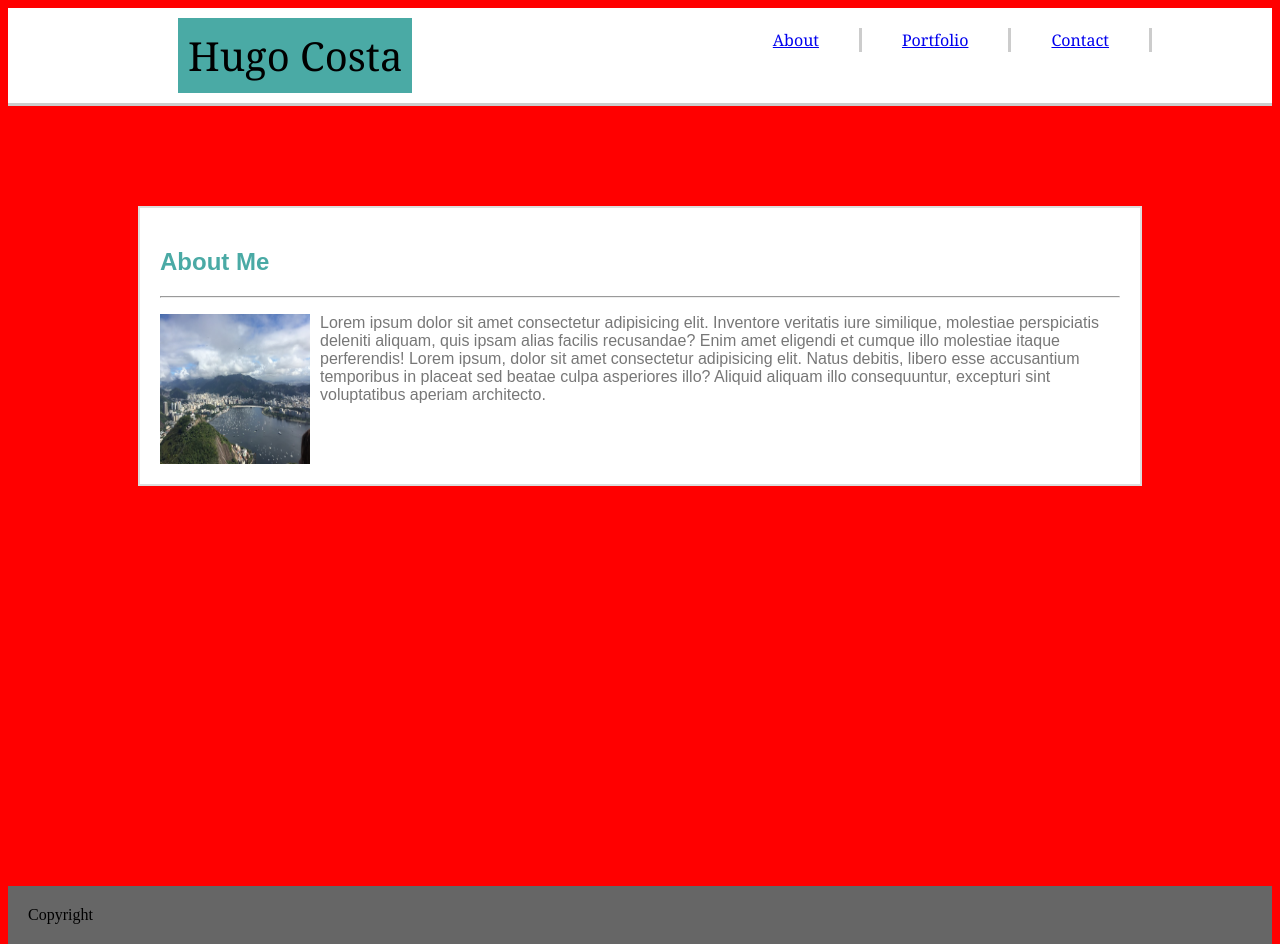
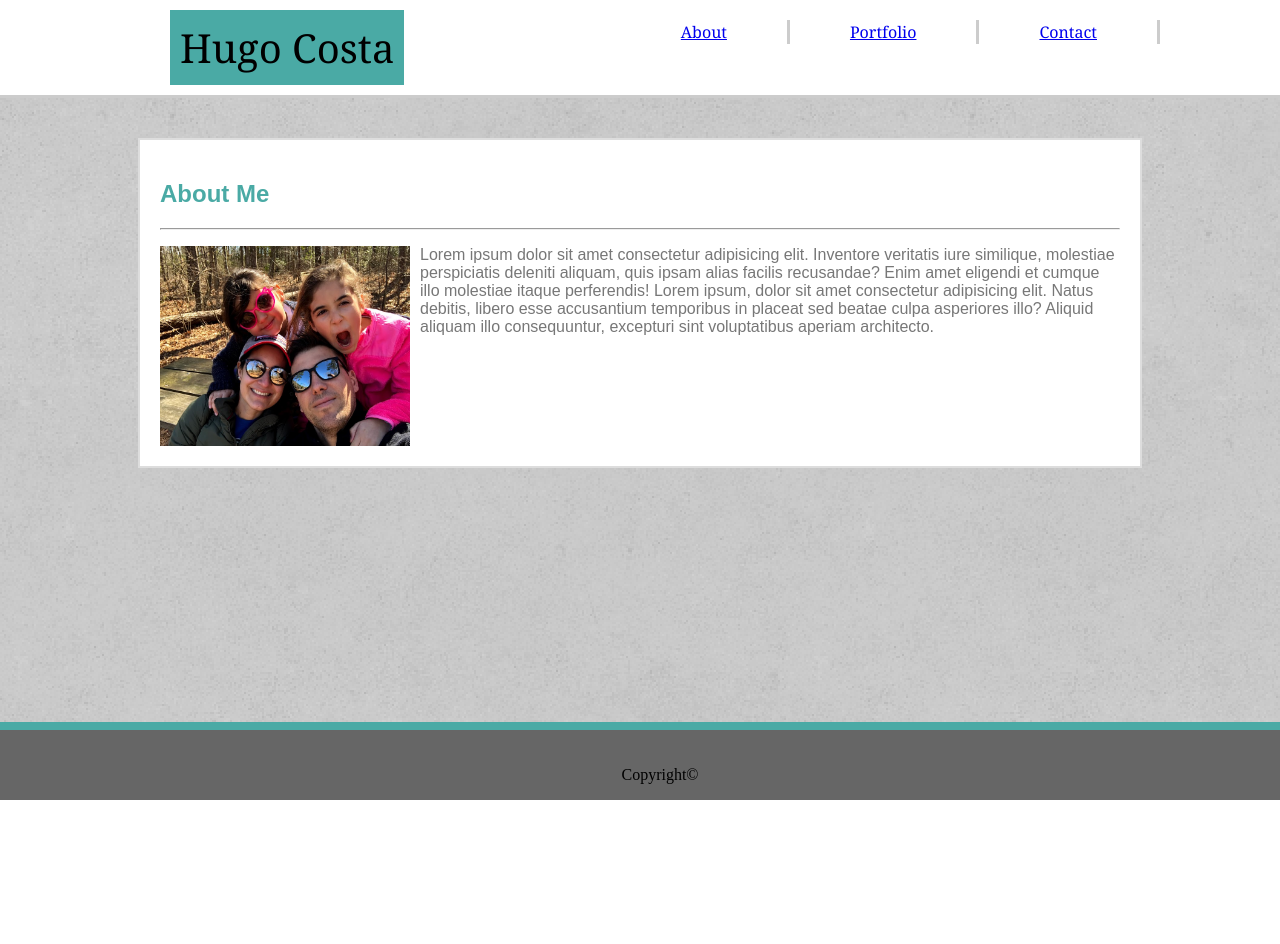
Before and after one commit to gohucosta23/Basic-Portfolio, a plain HTML site: page index.html in a window 1280 px wide. After the commit the page ends 800 px from the top, so only its background shows below. Drawn offline with Linux system fonts and the light colour scheme; files whose address does not match are found by name.

Commit message:
Upadting all files and pictures

```diff
--- a/assets/css/style.css
+++ b/assets/css/style.css
@@ -1,11 +1,13 @@
 header {
-   background-color:#ffffff;
-   border-bottom: #cccccc solid 3px;
-
+    position: fixed;
+    top: 0;
+    left: 0;
+    width: 100%;
+    background-color:#ffffff;
+    border-bottom: #cccccc solid 3px;
 }
 body {
-   background-color: red;
-
+    background-image: url(../images/mooning_@2X.png);
 }
 #h1{
     margin-left: 150px;
@@ -23,15 +25,20 @@ li {
     display: inline;
     padding: 10px;
 }
+
+
 a {
     position: relative;
     float: right;
-    padding: 1px 40px;
+    padding: 1px 60px;
     right: 100px;
     border-right:solid #cccccc 3px;
 
 }
-h2{
+#about {
+    border-right: 0px;
+}
+    h2{
     color: #4aaaa5;
 }
 
@@ -40,7 +47,7 @@ div {
     overflow: auto;
     padding: 20px;
     margin: auto;
-    top: 100px;
+    top: 130px;
     border: solid 2px#dddddd;
     width: 960px;
     font-family: 'Arial', 'Helvetica Neue', Helvetica, sans-serif;
@@ -54,8 +61,14 @@ img {
     padding-right: 10px;
 }
 footer {
-    position: relative;
+    position: fixed;
     background-color: #666666;
     padding: 20px;
-    top: 500px;
+    bottom: 0;
+    left: 0;
+    width: 100%;
+    border-top: solid #4aaaa5 8px;
+    text-align: center;
+    padding-bottom: 0;
+
 }
--- a/index.html
+++ b/index.html
@@ -15,14 +15,14 @@
             <li id="h1">Hugo Costa</li>
             <li><a href="C:\Users\Hugo\Basic-Portfolio\contact.html">Contact</a></li>
             <li><a href="C:\Users\Hugo\Basic-Portfolio\portfolio.html">Portfolio</a></li>
-            <li><a href="C:\Users\Hugo\Basic-Portfolio\index.html">About</a></li>
+            <li id="about"><a href="C:\Users\Hugo\Basic-Portfolio\index.html">About</a></li>
 
         </ul>
     </header>
     <div>
         <h2>About Me</h2>
         <hr>
-        <p><img src="C:\Users\Hugo\Basic-Portfolio\assets\images\paodeacucar.jpg" alt="Me" width="150px" height="150px">
+        <p><img src="C:\Users\Hugo\Basic-Portfolio\assets\images\IMG4.jpg" alt="Me" width="250px" height="200px">
             Lorem ipsum dolor sit amet consectetur adipisicing elit. Inventore veritatis iure similique, molestiae
             perspiciatis deleniti aliquam, quis ipsam alias facilis recusandae? Enim amet eligendi et cumque illo
             molestiae itaque perferendis!
@@ -32,7 +32,7 @@
 
     </div>
     <footer>
-        Copyright<link rel="shortcut icon" href="https://images.app.goo.gl/MM4ijNoaZquZCGeG9">
+        <p>Copyright&#169</p>
     </footer>
 </body>
 
```
Also changed, not shown: assets/images/IMG1.jpg (deleted), assets/images/IMG2.jpg (deleted), assets/images/IMG3.jpg (deleted), assets/images/IMG_5.jpg (deleted), assets/images/herringbone.png (deleted), assets/images/mooning_@2X.png (added), assets/images/paodeacucar.jpg (deleted).
